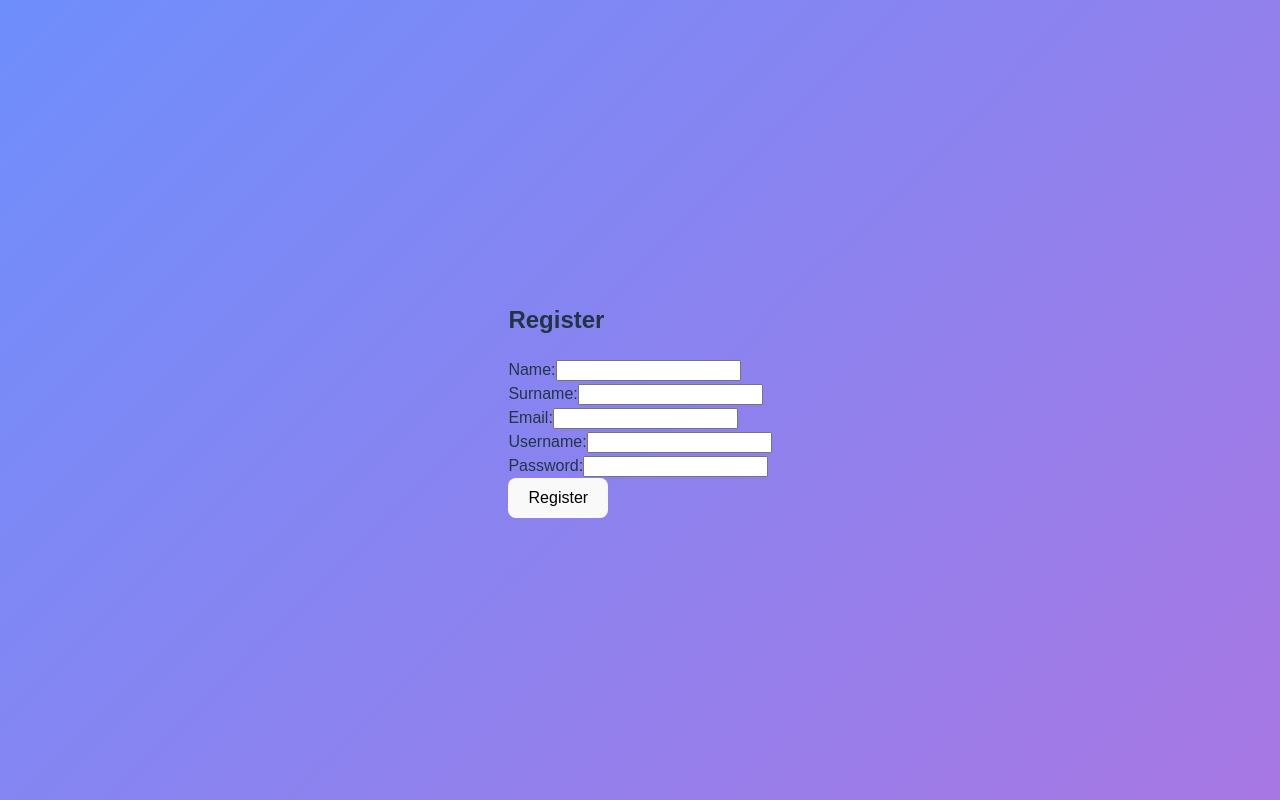
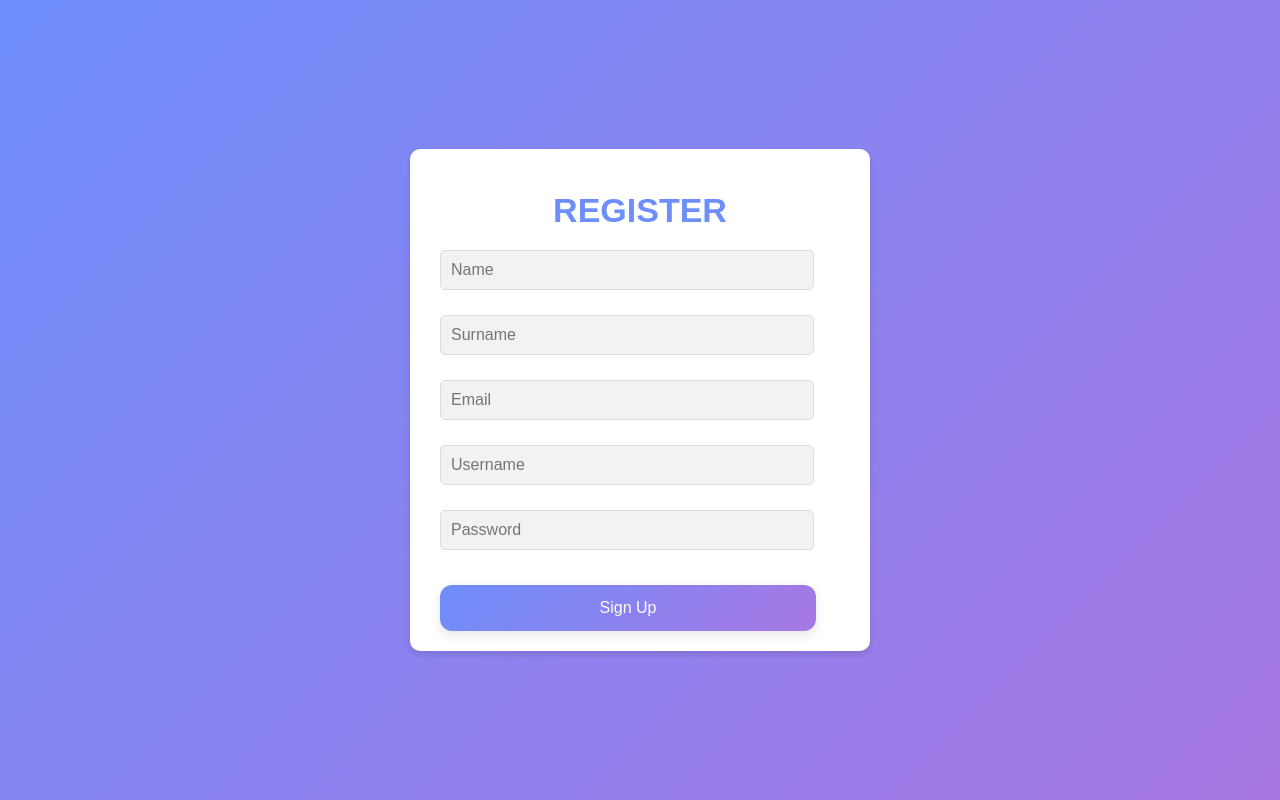
Before and after one commit to pinarnurdemirtas/quizify, a React (Vite) app in the folder front/: page /register in a window 1280 px wide. Built offline with nearby package versions, Linux system fonts and the light colour scheme.

Commit message:
register

```diff
--- a/front/src/App.jsx
+++ b/front/src/App.jsx
@@ -3,7 +3,6 @@ import { BrowserRouter as Router, Routes, Route, Navigate } from "react-router-d
 import Login from "./Component/Login.jsx";
 import Profile from "./Component/Profile.jsx";
 import Register from "./Component/Register.jsx";
-import CategoryList from "./Component/CategoryList.jsx";
 import Questions from "./Component/Questions.jsx"
 import Home from "./Component/HomePage.jsx";
 import "./App.css"
--- a/front/src/Component/Login.jsx
+++ b/front/src/Component/Login.jsx
@@ -72,7 +72,7 @@ const Login = () => {
                 </form>
 
                 <p className="sign-up">
-                    Don't have an account? <Link to="/signup" className="sign-up-link">Sign Up</Link>
+                    Don't have an account? <Link to="/register" className="sign-up-link">Sign Up</Link>
                 </p>
             </div>
 
--- a/front/src/Component/Register.jsx
+++ b/front/src/Component/Register.jsx
@@ -1,6 +1,7 @@
 import React, { useState } from "react";
-import { useNavigate } from "react-router-dom";
+import { Link, useNavigate } from "react-router-dom";
 import axios from "axios";
+import "./register.css"; // Eğer ayrı bir CSS dosyası varsa
 
 const Register = () => {
     const [name, setName] = useState("");
@@ -8,83 +9,89 @@ const Register = () => {
     const [email, setEmail] = useState("");
     const [username, setUsername] = useState("");
     const [password, setPassword] = useState("");
+    const [error, setError] = useState(null);
     const navigate = useNavigate();
 
     const handleRegister = async (e) => {
         e.preventDefault();
-        try {
-            await axios.post("http://localhost:5000/api/Register/Register", {
+
+        const registerData = {
             name,
             surname,
             email,
             username,
             password,
-            });
+        };
+
+        try {
+            const response = await axios.post(
+                "http://localhost:5000/api/Register/Register",
+                registerData
+            );
+
+            if (response.status === 200) {
                 alert("Registration successful! You can now log in.");
                 navigate("/"); // Kayıt başarılıysa login ekranına yönlendir
+            }
         } catch (error) {
+            setError("Registration failed. Please try again.");
             console.error("Registration failed:", error);
-            alert("Registration failed. Please try again.");
         }
     };
 
     return (
-        <div className="register">
-            <div className="card">
-                <h2>Register</h2>
+        <div className="register-card">
+            <div className="register-form">
+                <h1 className="register-title">Register</h1>
+                {error && <div className="error-message">{error}</div>}
+
                 <form onSubmit={handleRegister}>
-                    <div className="form-group">
-                        <label>Name:</label>
                     <input
                         type="text"
+                        placeholder="Name"
                         value={name}
                         onChange={(e) => setName(e.target.value)}
+                        className="input-field"
                         required
                     />
-                    </div>
-                    <div className="form-group">
-                        <label>Surname:</label>
                     <input
                         type="text"
+                        placeholder="Surname"
                         value={surname}
                         onChange={(e) => setSurname(e.target.value)}
+                        className="input-field"
                         required
                     />
-                    </div>
-                    <div className="form-group">
-                        <label>Email:</label>
                     <input
                         type="email"
+                        placeholder="Email"
                         value={email}
                         onChange={(e) => setEmail(e.target.value)}
+                        className="input-field"
                         required
                     />
-                    </div>
-                    <div className="form-group">
-                        <label>Username:</label>
                     <input
                         type="text"
+                        placeholder="Username"
                         value={username}
                         onChange={(e) => setUsername(e.target.value)}
+                        className="input-field"
                         required
                     />
-                    </div>
-                    <div className="form-group">
-                        <label>Password:</label>
                     <input
                         type="password"
+                        placeholder="Password"
                         value={password}
                         onChange={(e) => setPassword(e.target.value)}
+                        className="input-field"
                         required
                     />
-                    </div>
-                    <button type="submit" className="button">
-                        Register
-                    </button>
+                    <button type="submit" className="register-button">Sign Up</button>
                 </form>
+
             </div>
         </div>
     );
 };
 
-export default Register;
+export default Register;
--- a/front/src/Component/register.css
+++ b/front/src/Component/register.css
@@ -0,0 +1,100 @@
+/* Genel stil ayarları */
+body {
+    font-family: 'Poppins', sans-serif;
+    background: linear-gradient(135deg, #6e8efb, #a777e3);
+    margin: 0;
+    padding: 20px;
+    display: flex;
+    justify-content: center;
+    height: 100vh;
+    overflow: hidden;
+    align-items: center;
+    height: 100vh;
+    transition: all 0.3s ease;
+}
+
+/* Kart görünümü */
+.register-card {
+    background-color: #ffffff;
+    border-radius: 10px;
+    box-shadow: 0 4px 6px rgba(0, 0, 0, 0.1);
+    width: 400px;
+    padding: 20px 30px;
+}
+
+
+/* Başlık */
+.register-title {
+    font-size: 34px; /* Başlık büyütüldü */
+    font-weight: 700;
+    margin-bottom: 10px;
+    color: #6e8efb;
+    text-transform: uppercase; /* Başlık yazısı büyük harf */
+    text-align: center
+}
+
+/* Form alanı */
+.register-form form {
+    display: flex;
+    flex-direction: column;
+}
+
+/* Input alanı */
+.input-field {
+    padding: 10px;
+    font-size: 16px;
+    border: 1px solid #ddd;
+    border-radius: 5px;
+    margin-bottom: 15px;
+    transition: all 0.3s ease;
+}
+
+.input-field:focus {
+    border-color: #007bff;
+    outline: none;
+}
+
+/* Buton */
+.register-button {
+    width: 94%;
+    padding: 14px;
+    margin-top: 20px;
+    background: linear-gradient(135deg, #6e8efb, #a777e3);
+    color: white;
+    border: none;
+    border-radius: 12px;
+    font-size: 16px;
+    cursor: pointer;
+    transition: all 0.3s ease;
+    box-shadow: 0 4px 12px rgba(0, 0, 0, 0.1);
+}
+
+.login-button:hover {
+    background: linear-gradient(135deg, #5e7ceb, #9068e3);
+    transform: translateY(-5px); /* Hoverda yukarı kayma efekti */
+}
+
+/* Hata mesajı */
+.error-message {
+    color: red;
+    font-size: 14px;
+    margin-bottom: 10px;
+    text-align: center;
+}
+
+/* Login yönlendirme */
+.login-link {
+    text-align: center;
+    margin-top: 15px;
+    font-size: 14px;
+}
+
+.login-link-text {
+    color: #007bff;
+    text-decoration: none;
+    font-weight: bold;
+}
+
+.login-link-text:hover {
+    text-decoration: underline;
+}
```
Lines whose indentation alone changed are shown as unchanged.
